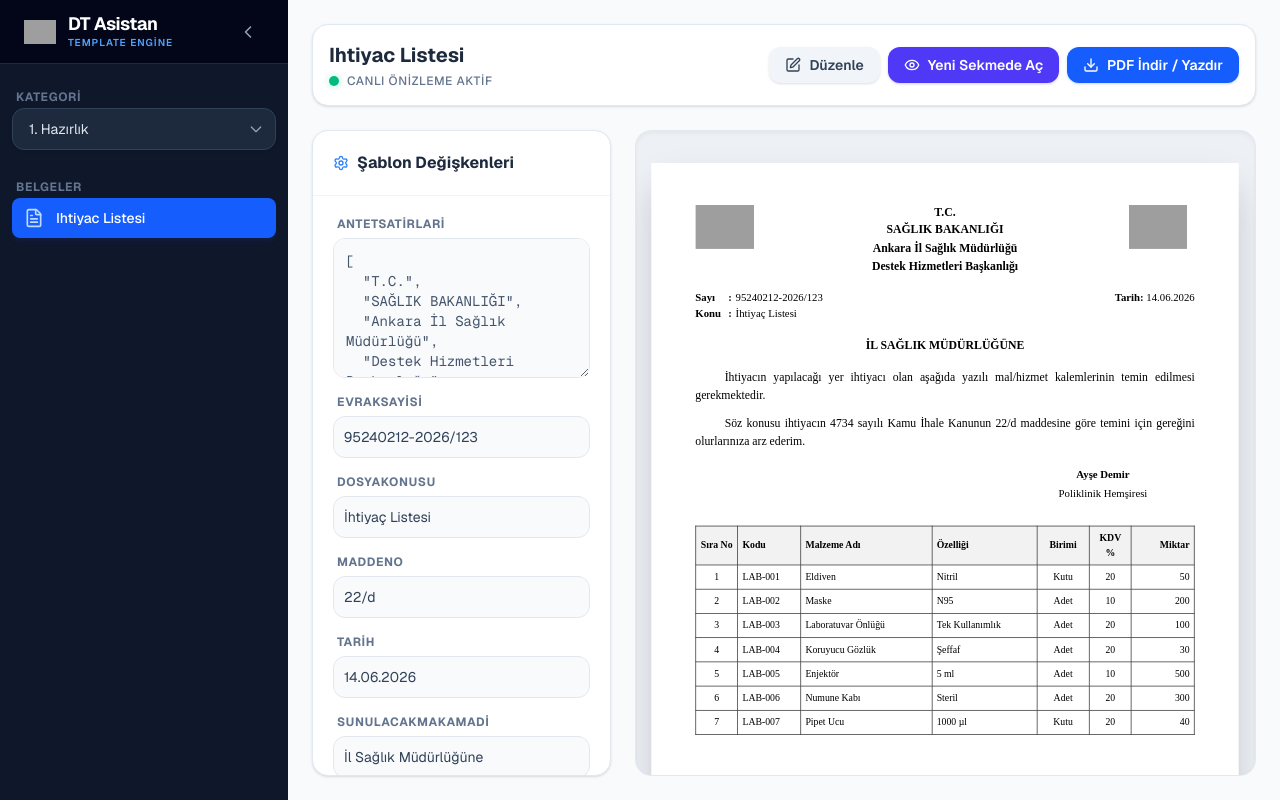
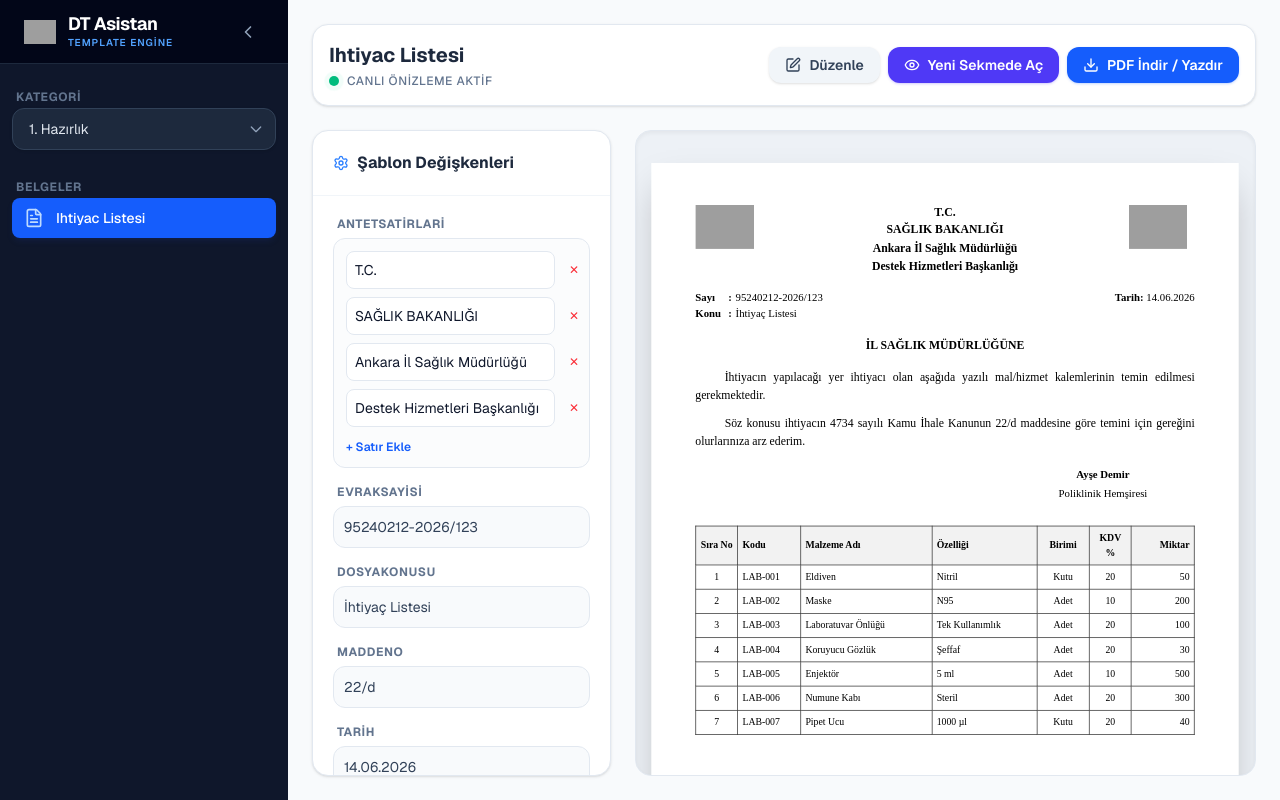
Before and after one commit to ilyasbozdemir/dt-asistan-template, a Next.js app in the folder apps/web/: page / in a window 1280 px wide. Built offline with nearby package versions, Linux system fonts and the light colour scheme; grey boxes are pictures that could not be loaded.

Commit message:
feat: implement document template selection UI with PDF generation and preview capabilities

```diff
--- a/apps/web/src/app/page.client.tsx
+++ b/apps/web/src/app/page.client.tsx
@@ -394,7 +394,9 @@ export default function Home() {
                 onClick={handleOpenPdfInNewTab}
                 disabled={isPrinting}
                 className={`flex items-center gap-2 px-4 py-2 ${
-                  isPrinting ? "bg-indigo-400" : "bg-indigo-600 hover:bg-indigo-700"
+                  isPrinting
+                    ? "bg-indigo-400"
+                    : "bg-indigo-600 hover:bg-indigo-700"
                 } text-white font-semibold rounded-xl shadow-sm shadow-indigo-600/20 transition-colors text-sm disabled:cursor-not-allowed`}
               >
                 <Eye className="w-4 h-4" />
@@ -465,13 +467,160 @@ export default function Home() {
                           )
                           : isObject
                           ? (
+                            <div className="flex flex-col gap-2">
+                              {/* 1. Array of Strings (e.g. antetSatirlari) */}
+                              {Array.isArray(value) &&
+                                  value.every((item) =>
+                                    typeof item === "string"
+                                  )
+                                ? (
+                                  <div className="flex flex-col gap-2 border border-slate-200 dark:border-slate-700 p-3 rounded-xl bg-slate-50/50 dark:bg-slate-900/30">
+                                    {value.map((item, idx) => (
+                                      <div
+                                        key={idx}
+                                        className="flex gap-2 items-center"
+                                      >
+                                        <input
+                                          type="text"
+                                          className="flex-1 p-2 bg-white dark:bg-slate-900 border border-slate-200 dark:border-slate-700 rounded-lg text-sm"
+                                          value={item}
+                                          onChange={(e) => {
+                                            const newArr = [...value];
+                                            newArr[idx] = e.target.value;
+                                            handleInputChange(key, newArr);
+                                          }}
+                                        />
+                                        <button
+                                          onClick={() => {
+                                            const newArr = value.filter((
+                                              _,
+                                              i,
+                                            ) => i !== idx);
+                                            handleInputChange(key, newArr);
+                                          }}
+                                          className="p-1.5 text-red-500 hover:bg-red-50 dark:hover:bg-red-950/30 rounded-lg text-xs"
+                                          title="Satırı Sil"
+                                        >
+                                          ✕
+                                        </button>
+                                      </div>
+                                    ))}
+                                    <button
+                                      onClick={() =>
+                                        handleInputChange(key, [...value, ""])}
+                                      className="text-xs font-semibold text-blue-600 dark:text-blue-400 hover:underline text-left mt-1"
+                                    >
+                                      + Satır Ekle
+                                    </button>
+                                  </div>
+                                )
+                                : /* 2. Array of Objects (e.g. ihtiyacKalemleri) */
+                                Array.isArray(value)
+                                ? (
+                                  <div className="flex flex-col gap-3 border border-slate-200 dark:border-slate-700 p-3 rounded-xl bg-slate-50/50 dark:bg-slate-900/30">
+                                    {value.map((item: any, idx) => (
+                                      <div
+                                        key={idx}
+                                        className="border-b border-slate-200 dark:border-slate-700 pb-3 last:border-0 last:pb-0 flex flex-col gap-2"
+                                      >
+                                        <div className="flex justify-between items-center">
+                                          <span className="text-xs font-semibold text-slate-400">
+                                            Kalem #{idx + 1}
+                                          </span>
+                                          <button
+                                            onClick={() => {
+                                              const newArr = value.filter((
+                                                _,
+                                                i,
+                                              ) => i !== idx);
+                                              handleInputChange(key, newArr);
+                                            }}
+                                            className="text-xs text-red-500 hover:underline"
+                                          >
+                                            Sil
+                                          </button>
+                                        </div>
+                                        <div className="grid grid-cols-2 gap-2">
+                                          {Object.entries(item).map((
+                                            [subKey, subVal],
+                                          ) => (
+                                            <div
+                                              key={subKey}
+                                              className="flex flex-col gap-1"
+                                            >
+                                              <span className="text-[10px] text-slate-400 font-semibold uppercase">
+                                                {subKey}
+                                              </span>
+                                              <input
+                                                type={typeof subVal === "number"
+                                                  ? "number"
+                                                  : "text"}
+                                                className="p-2 bg-white dark:bg-slate-900 border border-slate-200 dark:border-slate-700 rounded-lg text-xs"
+                                                value={subVal as
+                                                  | string
+                                                  | number}
+                                                onChange={(e) => {
+                                                  const newArr = [...value];
+                                                  newArr[idx] = {
+                                                    ...item,
+                                                    [subKey]:
+                                                      typeof subVal === "number"
+                                                        ? Number(e.target.value)
+                                                        : e.target.value,
+                                                  };
+                                                  handleInputChange(
+                                                    key,
+                                                    newArr,
+                                                  );
+                                                }}
+                                              />
+                                            </div>
+                                          ))}
+                                        </div>
+                                      </div>
+                                    ))}
+                                    <button
+                                      onClick={() => {
+                                        const templateObj = value[0]
+                                          ? Object.keys(value[0]).reduce(
+                                            (acc, curr) => {
+                                              acc[curr] =
+                                                typeof (value[0] as any)[
+                                                    curr
+                                                  ] === "number"
+                                                  ? 0
+                                                  : "";
+                                              return acc;
+                                            },
+                                            {} as any,
+                                          )
+                                          : {};
+                                        handleInputChange(key, [
+                                          ...value,
+                                          templateObj,
+                                        ]);
+                                      }}
+                                      className="text-xs font-semibold text-blue-600 dark:text-blue-400 hover:underline text-left mt-1"
+                                    >
+                                      + Yeni Kalem Ekle
+                                    </button>
+                                  </div>
+                                )
+                                : (
+                                  /* 3. Fallback to JSON Textarea for generic objects */
                                   <textarea
                                     className="w-full p-3 bg-slate-50 dark:bg-slate-900/50 border border-slate-200 dark:border-slate-700 rounded-xl text-sm font-mono text-slate-600 dark:text-slate-300 outline-none focus:ring-2 focus:ring-blue-500 focus:border-transparent transition-all min-h-[140px] resize-y scrollbar-thin"
-                              defaultValue={JSON.stringify(value, null, 2)}
+                                    defaultValue={JSON.stringify(
+                                      value,
+                                      null,
+                                      2,
+                                    )}
                                     onChange={(e) =>
                                       handleJsonChange(key, e.target.value)}
                                     placeholder="Geçerli JSON verisi..."
                                   />
+                                )}
+                            </div>
                           )
                           : (
                             <input
--- a/apps/web/src/components/document/DocumentLayout.tsx
+++ b/apps/web/src/components/document/DocumentLayout.tsx
@@ -73,6 +73,8 @@ export const DocumentLayout = React.forwardRef<
       }
     `;
 
+    const isLastPage = pageNumber !== undefined && totalPages !== undefined && pageNumber === totalPages;
+
     return (
       <div
         ref={ref}
@@ -91,7 +93,7 @@ export const DocumentLayout = React.forwardRef<
           color: GLOBAL_THEME.colors.text,
           backgroundColor: "#fff",
           position: "relative",
-          pageBreakAfter: "always",
+          pageBreakAfter: isLastPage ? "avoid" : "always",
           pageBreakInside: "avoid",
           boxSizing: "border-box",
         }}
```
Lines whose indentation alone changed are shown as unchanged.
